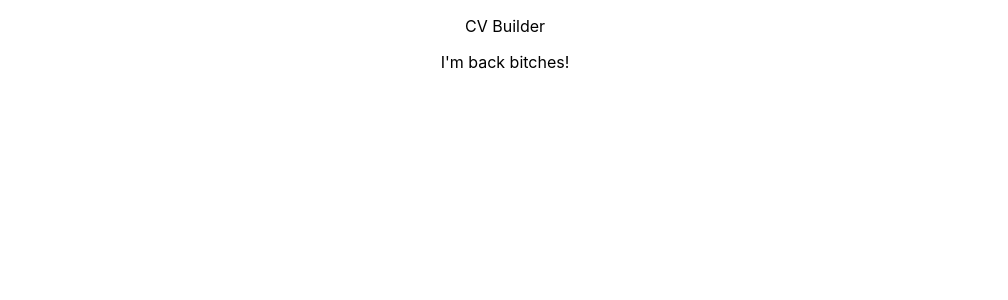
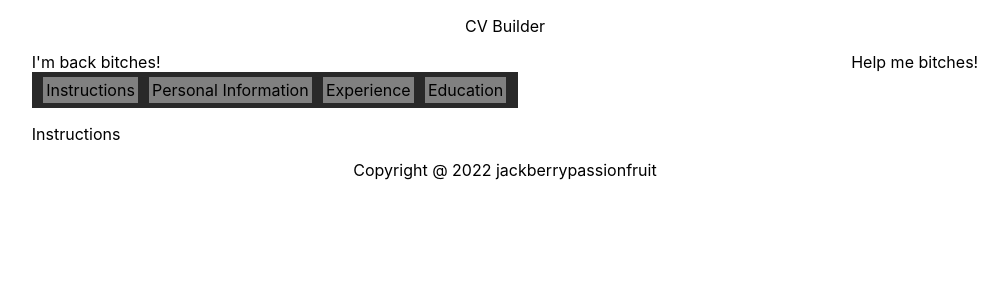
Before and after one commit to jackberrypassionfruit/top12-cv-project, a React (Create React App) app: page / in a window 1280 px wide. Shown: the top 300 px of the page, without its empty margins (135-1143 px from the left). Built offline with nearby package versions, Linux system fonts and the light colour scheme.

Commit message:
added to DataEntry Component

```diff
--- a/src/App.css
+++ b/src/App.css
@@ -36,3 +36,38 @@
     transform: rotate(360deg);
   }
 }
+
+.body {
+  display: flex;
+  flex-flow: row wrap;
+  justify-content: space-around;
+  text-align: left;
+}
+
+ul {
+  margin: 0;
+  padding: .5rem;;
+  background-color:rgb(41, 41, 41);
+  list-style-type: none;
+}
+
+li {
+  display: inline;
+}
+
+a {
+  background-color: gray;
+  text-decoration: none;
+  margin: .2rem;
+  padding: .2rem;
+  color: black;
+  cursor: pointer;
+}
+
+li a:hover {
+  background-color: rgb(80, 80, 80)
+}
+
+input {
+  display: block;
+}
--- a/src/App.js
+++ b/src/App.js
@@ -1,20 +1,52 @@
 import './App.css';
+import React from 'react';
 import Preview from './components/Preview';
+import DataEntry from './components/DataEntry'
 import { jsPDF } from 'jspdf';
 // https://github.com/parallax/jsPDF
 
 
-function App() {
+class App extends React.Component {
+
+  constructor(props) {
+    super(props);
+    this.state = {navigator: "instruct"};
+
+    this.navState = this.navState.bind(this);
+  }
+
+  // function for nav bar to change state and thus which inputs are rendered
+  navState(e) {
+    const nombre = e.target.parentElement.className;
+    this.setState({navigator: nombre});
+  }
+
+  render() {
     return (
       <div className="App">
         <header>
           <p>CV Builder</p>
         </header>
 
-      <div className="editor"></div>
+        <div className="body">
+          <div className="editor">
+            <div>I'm back bitches!</div>
+            <ul>
+              <li className="instruct"> <a onClick={this.navState}>Instructions</a> </li>
+              <li className="info"> <a onClick={this.navState}>Personal Information</a> </li>
+              <li className="exp"> <a onClick={this.navState}>Experience</a> </li>
+              <li className="edu"> <a onClick={this.navState}>Education</a> </li>
+            </ul>
+
+            <DataEntry section={this.state.navigator}/>
+          </div>
           <Preview/>
+        </div>
+
+        <footer>Copyright &#64; 2022 jackberrypassionfruit</footer>
       </div>
     );
   }
+}
 
 export default App;
--- /dev/null
+++ b/src/components/DataEntry.js
@@ -0,0 +1,52 @@
+import React from 'react';
+
+function instruct() {
+  return (
+    <p>Instructions</p>
+  )
+}
+
+function info() {
+  return (
+    <form action="">
+      <label>Personal Information</label>
+      <input type="text" placeholder="First Name" />
+      <input type="text" placeholder="Last Name" />
+      <input type="text" placeholder="Title" />
+      <label htmlFor="photo">Photo</label>
+      <input type="file" id='photo' />
+      <input type="text" placeholder="Address" />
+      <input type="text" placeholder="Phone Number" />
+      <input type="text" placeholder="Email" />
+      <textarea placeholder="Description" />
+    </form>
+  )
+}
+
+function exp() {
+  return(
+    <p>Experience</p>
+  )
+}
+
+function edu() {
+  return (
+    <p>Education</p>
+  )
+}
+
+function error() {
+  return <div>Something went wrong</div>
+}
+
+function DataEntry(props) {
+  switch (props.section) {
+    case "instruct": return instruct(); break;
+    case "info": return info(); break;
+    case "exp": return exp(); break;
+    case "edu": return edu(); break;
+    default: return error();
+  }
+}
+
+export default DataEntry
--- a/src/components/Preview.js
+++ b/src/components/Preview.js
@@ -8,7 +8,7 @@ class Preview extends React.Component {
 
   render() {
     return (
-      <p>I'm back bitches!</p>
+      <div>Help me bitches!</div>
     )
   }
 }
```
Also changed, not shown: brainStorm.txt. Lines whose indentation alone changed are shown as unchanged.
